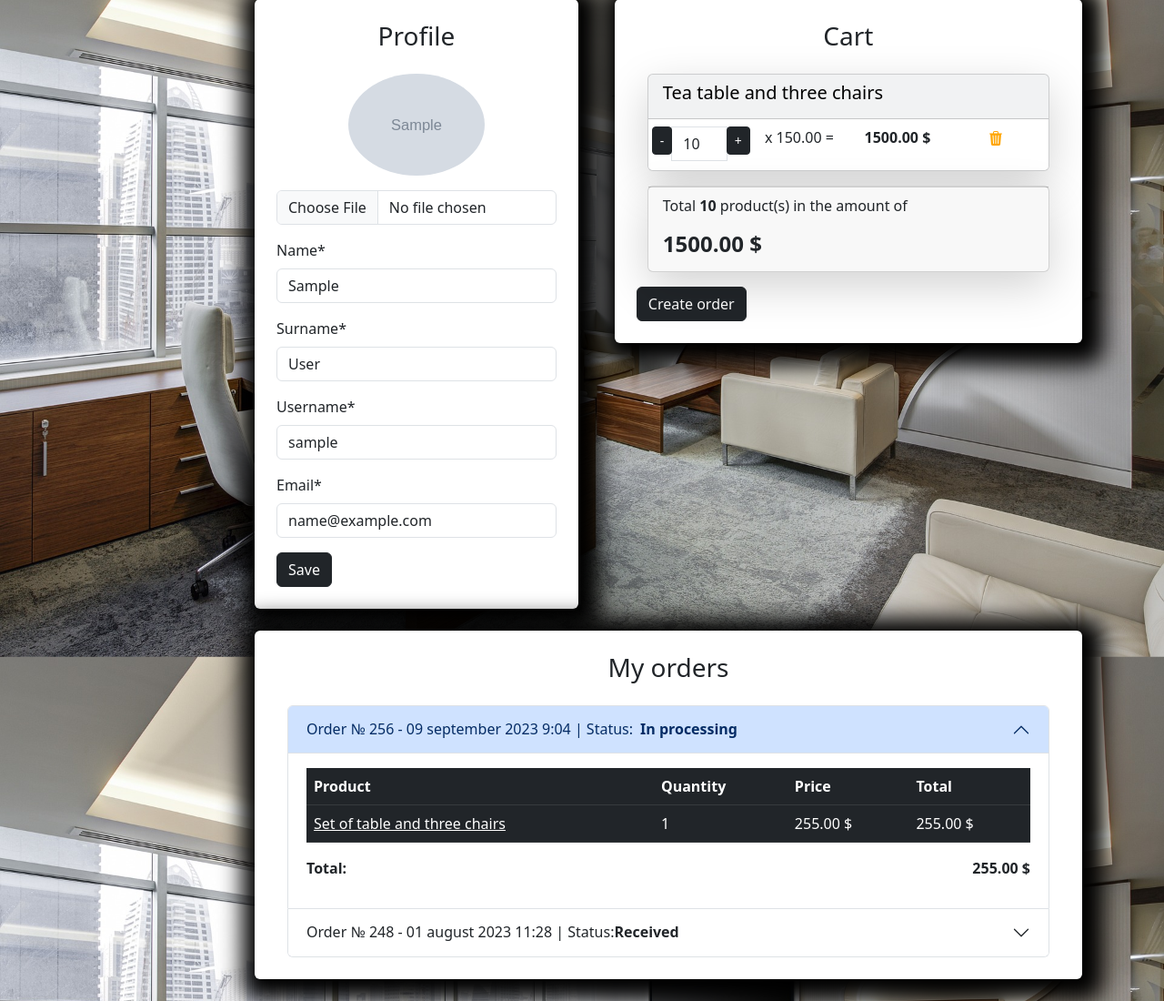
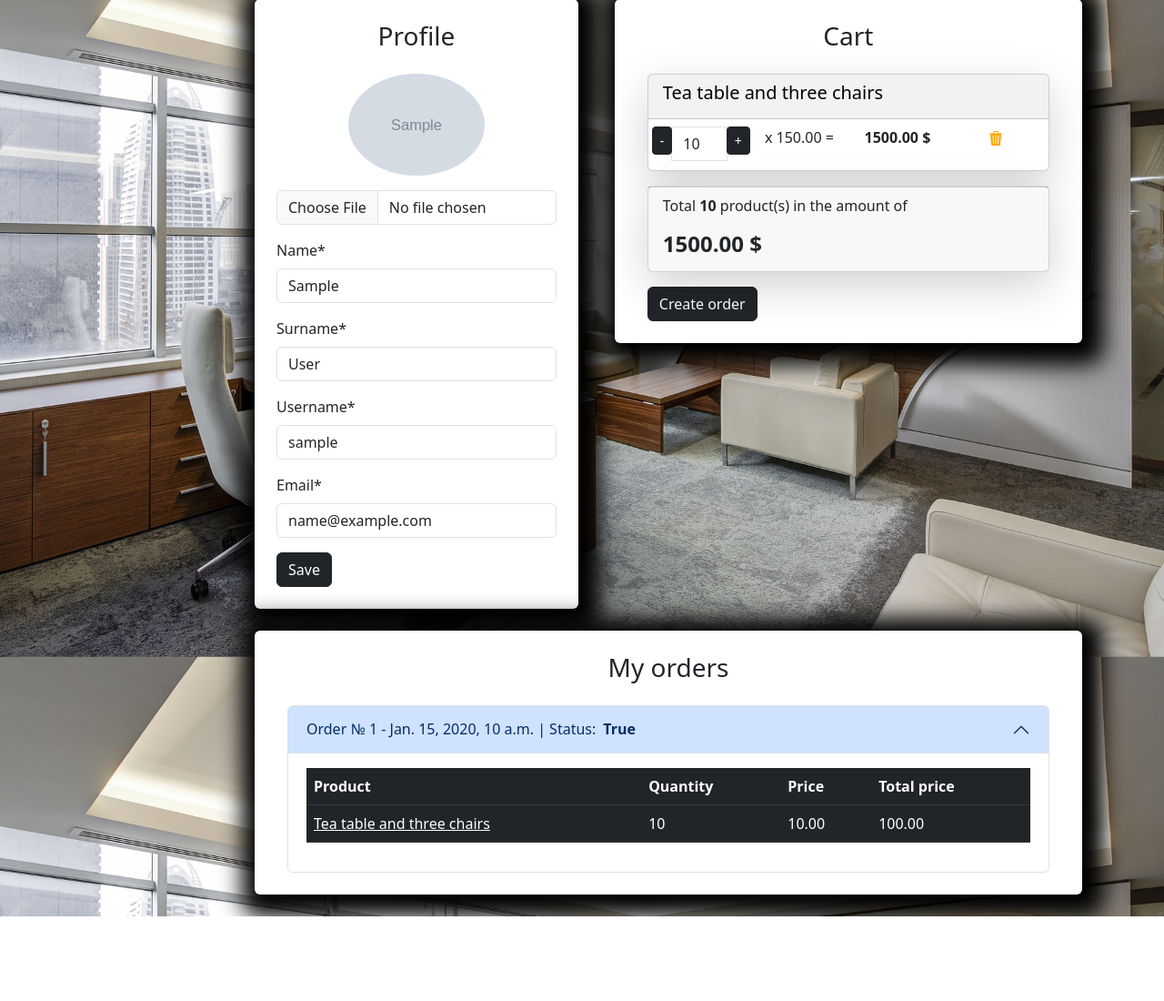
Before and after one commit to YIlyaA/home_shop, a Django app: page /user/profile/ in a window 1280 px wide. Shown: the part 133-1233 px from the top of the page at 91% size. After the commit the page ends 1140 px from the top, so only its background shows below. Run offline with Django 5.2, Linux system fonts and the light colour scheme; a user stored in the database is signed in; data comes from the database, SQL or seed files in the repository; tables that the repository leaves empty hold one stand-in row (values such as "Sample post"); grey boxes marked "Sample" are stand-in pictures; some libraries are stand-ins or nearby versions.

Commit message:
Final edits

```diff
--- a/carts/templates/carts/includes/included_cart.html
+++ b/carts/templates/carts/includes/included_cart.html
@@ -52,3 +52,8 @@
         <h4 class="float-left"><strong>{{ carts.total_price }} $</strong></h4>
     </div>
 </div>
+{% if carts and not order %}
+    <a class="btn btn-dark" href="{% url 'orders:create_order' %}">
+        Create order
+    </a>
+{% endif %}
--- a/carts/utils.py
+++ b/carts/utils.py
@@ -4,9 +4,9 @@ from carts.models import Cart
 
 def get_user_carts(request):
     if request.user.is_authenticated:
-        return Cart.objects.filter(user=request.user)
+        return Cart.objects.filter(user=request.user).select_related('product')
 
     if not request.session.session_key:         # чтобы незарег пользователь мог добавлять элементы в корзину, создаем ему session_key
         request.session.create()
 
-    return Cart.objects.filter(session_key=request.session.session_key)      # показываем ему элементы с корзины по session_key, а не request.user
+    return Cart.objects.filter(session_key=request.session.session_key).select_related('product')      # показываем ему элементы с корзины по session_key, а не request.user
--- a/orders/views.py
+++ b/orders/views.py
@@ -5,8 +5,9 @@ from django.shortcuts import redirect, render
 from carts.models import Cart
 from orders.forms import CreateOrderForm
 from orders.models import Order, OrderItem
+from django.contrib.auth.decorators import login_required
 
-
+@login_required
 def create_order(request):
     if request.method == 'POST':
         form = CreateOrderForm(data=request.POST)
@@ -65,5 +66,6 @@ def create_order(request):
     context = {
         'title': 'Home - Making an order',
         'form': form,
+        'order': True,
     }
     return render(request, 'orders/create_order.html', context=context)
--- a/templates/includes/cart_button.html
+++ b/templates/includes/cart_button.html
@@ -28,11 +28,6 @@
                     {% include "carts/includes/included_cart.html" %}
                     <!-- Закончилась разметка корзины -->
                 </div>
-                {% if carts %}
-                    <a class="btn btn-dark" href="{% url 'orders:create_order' %}">
-                        Create order
-                    </a>
-                {% endif %}
             </div>
         </div>
     </div>
--- a/users/templates/users/profile.html
+++ b/users/templates/users/profile.html
@@ -90,11 +90,6 @@
                             {% include "carts/includes/included_cart.html" %}
                             <!-- Закончилась разметка корзины -->
                         </div>
-                        {% if carts %}
-                            <a class="btn btn-dark" href="../orders/create_order.html">
-                                Create order
-                            </a>
-                        {% endif %}
                     </div>
                 </div>
                 <!-- Оформленные заказы -->
@@ -104,13 +99,14 @@
                         <!-- Разметка заказов -->
                         <div class="container">
                             <div class="accordion" id="accordionExample">
+                            {% for order in orders %}
                                 <div class="accordion-item">
-                                    <h2 class="accordion-header" id="heading1">
-                                        <button class="accordion-button" type="button" data-bs-toggle="collapse" data-bs-target="#collapse1" aria-expanded="false" aria-controls="collapse1">
-                                            Order № 256 - 09 september 2023 9:04 | Status:<strong class="mx-2"> In processing</strong>
+                                    <h2 class="accordion-header" id="heading{{ order.id }}">
+                                        <button class="accordion-button {% if order != orders.0 %}collapsed{% endif %}" type="button" data-bs-toggle="collapse" data-bs-target="#collapse{{ order.id }}" aria-expanded="false" aria-controls="collapse{{ order.id }}">
+                                            Order № {{ order.id }} - {{ order.created_timestamp }} | Status: <strong class="mx-2">{{order.requires_delivery}}</strong>
                                         </button>
                                     </h2>
-                                    <div id="collapse1" class="accordion-collapse collapse show" aria-labelledby="heading1" data-bs-parent="#accordionExample">
+                                    <div id="collapse{{ order.id }}" class="accordion-collapse collapse {% if order == orders.0 %}show{% endif %}" aria-labelledby="heading{{ order.id }}" data-bs-parent="#accordionExample">
                                         <div class="accordion-body">
                                             <table class="table table-dark table-hover">
                                                 <thead>
@@ -118,57 +114,25 @@
                                                         <th>Product</th>
                                                         <th>Quantity</th>
                                                         <th>Price</th>
-                                                        <th>Total</th>
+                                                        <th>Total price</th>
                                                     </tr>
                                                 </thead>
                                                 <tbody>
+                                                    {% for item in order.orderitem_set.all %}
                                                     <tr>
-                                                        <td><a class="text-white" href="#">Set of table and three chairs</a></td>
-                                                        <td>1</td>
-                                                        <td>255.00 $</td>
-                                                        <td>255.00 $</td>
+                                                        <td><a class="text-white" href="{% url 'goods:product' item.product.slug %}">{{ item.product.name }}</a></td>
+                                                        <td>{{ item.quantity }}</td>
+                                                        <td>{{ item.price }}</td>
+                                                        <td>{{ item.products_price }}</td>
 
                                                     </tr>
-                                                </tbody>
-                                            </table>
-                                            <div class="d-flex justify-content-between">
-                                                <p><strong>Total:</strong></p>
-                                                <p><strong>255.00 $</strong></p>
-
-                                            </div>
-                                        </div>
-                                    </div>
-                                </div>
-                                <div class="accordion-item">
-                                    <h2 class="accordion-header" id="heading2">
-                                        <button class="accordion-button collapsed" type="button" data-bs-toggle="collapse" data-bs-target="#collapse2" aria-expanded="false" aria-controls="collapse2">
-                                            Order № 248 - 01 august 2023 11:28 | Status: <strong>Received</strong>
-                                        </button>
-                                    </h2>
-                                    <div id="collapse2" class="accordion-collapse collapse" aria-labelledby="heading2" data-bs-parent="#accordionExample">
-                                        <div class="accordion-body">
-                                            <table class="table table-dark table-hover">
-                                                <thead>
-                                                    <tr>
-                                                        <th>Product</th>
-                                                        <th>Quantity</th>
-                                                        <th>Price</th>
-                                                        <th>Total</th>
-                                                    </tr>
-                                                </thead>
-                                                <tbody>
-                                                    <tr>
-                                                        <td><a class="text-white" href="#">Office chair</a></td>
-                                                        <td>2</td>
-                                                        <td>30.00 $</td>
-                                                        <td>60.00 $</td>
-
-                                                    </tr>
+                                                    {% endfor %}
                                                 </tbody>
                                             </table>
                                         </div>
                                     </div>
                                 </div>
+                            {% endfor %}
                             </div>
                         </div>
                         <!-- Закончилась разметка заказов -->
--- a/users/templates/users/users_cart.html
+++ b/users/templates/users/users_cart.html
@@ -14,11 +14,6 @@
                         {% include "carts/includes/included_cart.html" %}
                         <!-- Закончилась разметка корзины -->
                     </div>
-                    {% if carts %}
-                        <a class="btn btn-dark" href="../orders/create_order.html">
-                            Create order
-                        </a>
-                    {% endif %}
                 </div>
             </div>
         </div>
--- a/users/views.py
+++ b/users/views.py
@@ -4,8 +4,10 @@ from django.shortcuts import redirect, render
 from django.contrib import auth, messages
 from django.urls import reverse
 
+from orders.models import Order, OrderItem
 from carts.models import Cart
 from users.forms import UserLoginForm, UserRegistrationForm, ProfileForm
+from django.db.models import Prefetch
 
 
 # Create your views here.
@@ -78,9 +80,17 @@ def profile(request):
     else:
         form = UserRegistrationForm(instance=request.user)
 
+    orders = Order.objects.filter(user=request.user).prefetch_related(
+                Prefetch(
+                    "orderitem_set",
+                    queryset=OrderItem.objects.select_related("product"),
+                )
+            ).order_by("-id")
+
     context = {
         'title': 'Home - profile',
-        'form': form
+        'form': form,
+        'orders': orders,
     }
     return render(request, 'users/profile.html', context)
 
```
